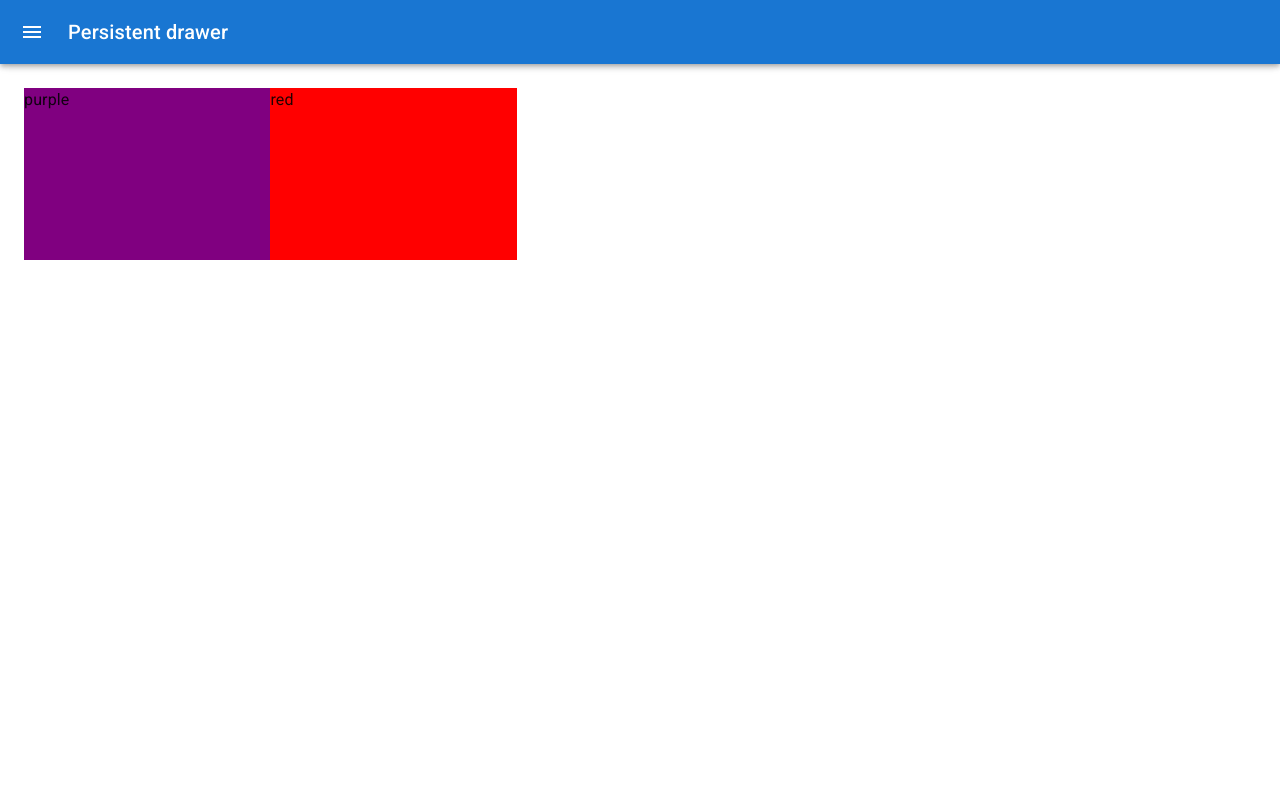
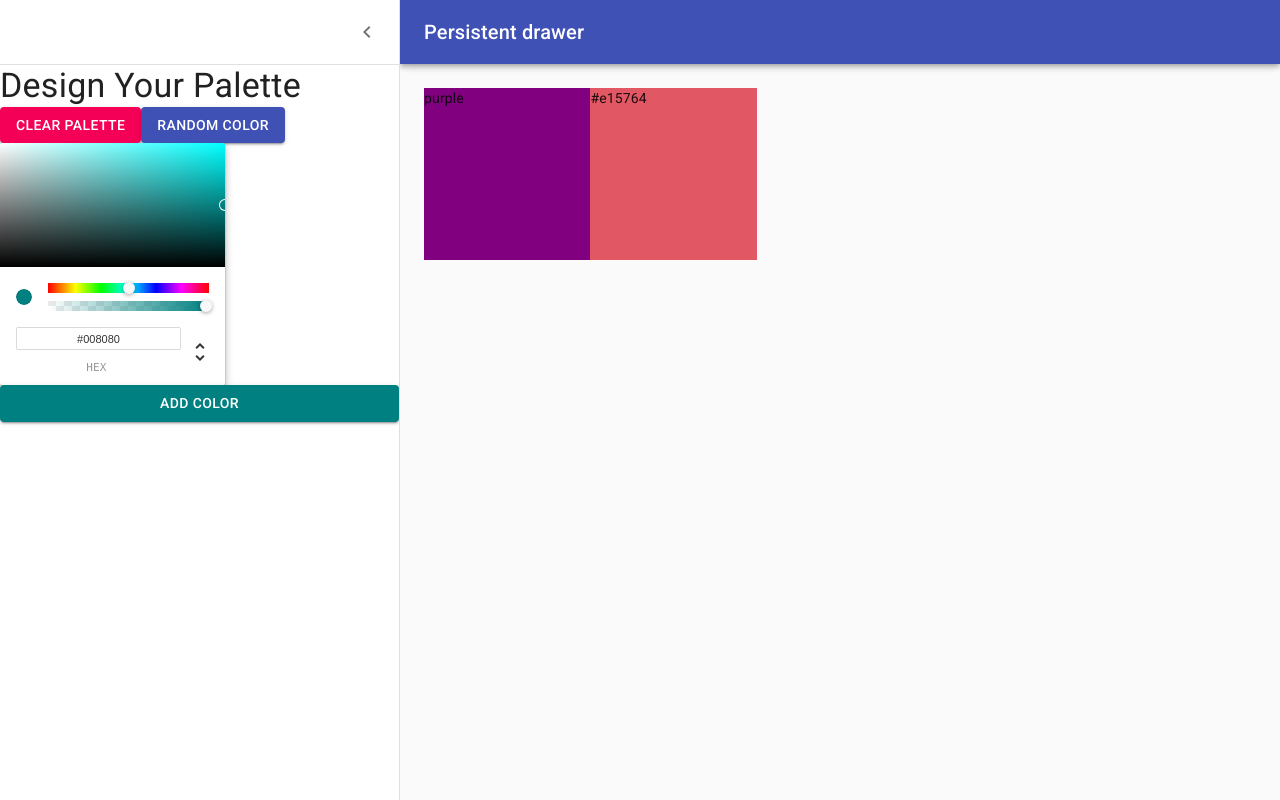
Before and after one commit to matic1909/color-app, a React (Create React App) app: page /palette/new in a window 1280 px wide. Built offline with nearby package versions, Linux system fonts and the light colour scheme.

Commit message:
downgraded to MUI v3 because color picker did not work with v5

```diff
--- a/src/components/Navbar/Navbar.js
+++ b/src/components/Navbar/Navbar.js
@@ -1,7 +1,7 @@
 import { useEffect, useRef, useState } from 'react';
 import { Link } from 'react-router-dom';
-import { Snackbar, Box, Select, MenuItem, IconButton } from '@mui/material';
-import { Close } from '@mui/icons-material';
+import { Snackbar, Box, Select, MenuItem, IconButton } from '@material-ui/core';
+import { Close } from '@material-ui/icons';
 import Slider from 'rc-slider';
 import 'rc-slider/assets/index.css';
 import * as Styled from './styles';
--- a/src/components/NewPaletteForm/NewPaletteForm.js
+++ b/src/components/NewPaletteForm/NewPaletteForm.js
@@ -1,152 +1,183 @@
-import { useState } from 'react';
-import { styled, useTheme } from '@mui/material/styles';
-import {
-  Box,
-  Drawer,
-  CssBaseline,
-  AppBar as MuiAppBar,
-  Toolbar,
-  Typography,
-  Divider,
-  IconButton,
-  Button,
-} from '@mui/material';
-import {
-  Menu as MenuIcon,
-  ChevronLeft as ChevronLeftIcon,
-} from '@mui/icons-material';
-import { HexColorPicker } from 'react-colorful';
+import React, { Component } from 'react';
+import classNames from 'classnames';
+import { withStyles } from '@material-ui/core/styles';
+import Drawer from '@material-ui/core/Drawer';
+import CssBaseline from '@material-ui/core/CssBaseline';
+import AppBar from '@material-ui/core/AppBar';
+import Toolbar from '@material-ui/core/Toolbar';
+import Typography from '@material-ui/core/Typography';
+import Divider from '@material-ui/core/Divider';
+import IconButton from '@material-ui/core/IconButton';
+import MenuIcon from '@material-ui/icons/Menu';
+import ChevronLeftIcon from '@material-ui/icons/ChevronLeft';
+import Button from '@material-ui/core/Button';
+import { ChromePicker } from 'react-color';
 import DraggableColorBox from './DraggableColorBox';
 
 const drawerWidth = 400;
 
-const Main = styled('main', { shouldForwardProp: (prop) => prop !== 'open' })(
-  ({ theme, open }) => ({
+const styles = (theme) => ({
+  root: {
+    display: 'flex',
+  },
+  appBar: {
+    transition: theme.transitions.create(['margin', 'width'], {
+      easing: theme.transitions.easing.sharp,
+      duration: theme.transitions.duration.leavingScreen,
+    }),
+  },
+  appBarShift: {
+    width: `calc(100% - ${drawerWidth}px)`,
+    marginLeft: drawerWidth,
+    transition: theme.transitions.create(['margin', 'width'], {
+      easing: theme.transitions.easing.easeOut,
+      duration: theme.transitions.duration.enteringScreen,
+    }),
+  },
+  menuButton: {
+    marginLeft: 12,
+    marginRight: 20,
+  },
+  hide: {
+    display: 'none',
+  },
+  drawer: {
+    width: drawerWidth,
+    flexShrink: 0,
+  },
+  drawerPaper: {
+    width: drawerWidth,
+  },
+  drawerHeader: {
+    display: 'flex',
+    alignItems: 'center',
+    padding: '0 8px',
+    ...theme.mixins.toolbar,
+    justifyContent: 'flex-end',
+  },
+  content: {
     flexGrow: 1,
-    height: `calc(100vh - 64px)`,
-    padding: theme.spacing(3),
+    height: 'calc(100vh - 64px)',
+    padding: theme.spacing.unit * 3,
     transition: theme.transitions.create('margin', {
       easing: theme.transitions.easing.sharp,
       duration: theme.transitions.duration.leavingScreen,
     }),
-    marginLeft: `-${drawerWidth}px`,
-    ...(open && {
+    marginLeft: -drawerWidth,
+  },
+  contentShift: {
     transition: theme.transitions.create('margin', {
       easing: theme.transitions.easing.easeOut,
       duration: theme.transitions.duration.enteringScreen,
     }),
     marginLeft: 0,
-    }),
-  })
-);
+  },
+});
 
-const AppBar = styled(MuiAppBar, {
-  shouldForwardProp: (prop) => prop !== 'open',
-})(({ theme, open }) => ({
-  transition: theme.transitions.create(['margin', 'width'], {
-    easing: theme.transitions.easing.sharp,
-    duration: theme.transitions.duration.leavingScreen,
-  }),
-  ...(open && {
-    width: `calc(100% - ${drawerWidth}px)`,
-    marginLeft: `${drawerWidth}px`,
-    transition: theme.transitions.create(['margin', 'width'], {
-      easing: theme.transitions.easing.easeOut,
-      duration: theme.transitions.duration.enteringScreen,
-    }),
-  }),
-}));
+class NewPaletteForm extends Component {
+  constructor(props) {
+    super(props);
+    this.state = {
+      open: true,
+      currentColor: 'teal',
+      colors: ['purple', '#e15764'],
+    };
+    this.updateCurrentColor = this.updateCurrentColor.bind(this);
+    this.addNewColor = this.addNewColor.bind(this);
+  }
 
-const DrawerHeader = styled('div')(({ theme }) => ({
-  display: 'flex',
-  alignItems: 'center',
-  padding: theme.spacing(0, 1),
-  // necessary for content to be below app bar
-  ...theme.mixins.toolbar,
-  justifyContent: 'flex-end',
-}));
-
-export default function NewPaletteForm() {
-  const [open, setOpen] = useState(false);
-  const [color, setColor] = useState('teal');
-  const [colors, setColors] = useState(['purple', 'red']);
-  const theme = useTheme();
-
-  const handleDrawerOpen = () => {
-    setOpen(true);
+  handleDrawerOpen = () => {
+    this.setState({ open: true });
   };
 
-  const handleDrawerClose = () => {
-    setOpen(false);
+  handleDrawerClose = () => {
+    this.setState({ open: false });
   };
 
-  const addNewColor = () => {
-    setColors([...colors, color]);
-  };
+  updateCurrentColor(newColor) {
+    this.setState({ currentColor: newColor.hex });
+  }
+
+  addNewColor() {
+    this.setState({ colors: [...this.state.colors, this.state.currentColor] });
+  }
+
+  render() {
+    const { classes } = this.props;
+    const { open } = this.state;
 
     return (
-    <Box sx={{ display: 'flex' }}>
+      <div className={classes.root}>
         <CssBaseline />
-      <AppBar position="fixed" open={open}>
-        <Toolbar>
+        <AppBar
+          position="fixed"
+          className={classNames(classes.appBar, {
+            [classes.appBarShift]: open,
+          })}
+        >
+          <Toolbar disableGutters={!open}>
             <IconButton
               color="inherit"
-            aria-label="open drawer"
-            onClick={handleDrawerOpen}
-            edge="start"
-            sx={{ mr: 2, ...(open && { display: 'none' }) }}
+              aria-label="Open drawer"
+              onClick={this.handleDrawerOpen}
+              className={classNames(classes.menuButton, open && classes.hide)}
             >
               <MenuIcon />
             </IconButton>
-          <Typography variant="h6" noWrap component="div">
+            <Typography variant="h6" color="inherit" noWrap>
               Persistent drawer
             </Typography>
           </Toolbar>
         </AppBar>
         <Drawer
-        sx={{
-          width: drawerWidth,
-          flexShrink: 0,
-          '& .MuiDrawer-paper': {
-            width: drawerWidth,
-            boxSizing: 'border-box',
-          },
-        }}
+          className={classes.drawer}
           variant="persistent"
           anchor="left"
           open={open}
+          classes={{
+            paper: classes.drawerPaper,
+          }}
         >
-        <DrawerHeader>
-          <IconButton onClick={handleDrawerClose}>
+          <div className={classes.drawerHeader}>
+            <IconButton onClick={this.handleDrawerClose}>
               <ChevronLeftIcon />
             </IconButton>
-        </DrawerHeader>
+          </div>
           <Divider />
-        <Typography variant="h4">Design your palette</Typography>
+          <Typography variant="h4">Design Your Palette</Typography>
           <div>
             <Button variant="contained" color="secondary">
-            Clear palette
+              Clear Palette
             </Button>
             <Button variant="contained" color="primary">
               Random Color
             </Button>
           </div>
-        <HexColorPicker color={color} onChange={setColor} />
+          <ChromePicker
+            color={this.state.currentColor}
+            onChangeComplete={this.updateCurrentColor}
+          />
           <Button
             variant="contained"
             color="primary"
-          style={{ backgroundColor: color }}
-          onClick={addNewColor}
+            style={{ backgroundColor: this.state.currentColor }}
+            onClick={this.addNewColor}
           >
             Add Color
           </Button>
         </Drawer>
-      <Main open={open}>
-        <DrawerHeader />
-        {colors.map((c) => (
-          <DraggableColorBox color={c} />
+        <main
+          className={classNames(classes.content, {
+            [classes.contentShift]: open,
+          })}
+        >
+          <div className={classes.drawerHeader} />
+          {this.state.colors.map((color) => (
+            <DraggableColorBox color={color} />
           ))}
-      </Main>
-    </Box>
+        </main>
+      </div>
     );
   }
+}
+export default withStyles(styles, { withTheme: true })(NewPaletteForm);
```
Also changed, not shown: package.json (+3 -6 lines), 1 other file (tests, documents, lock files or other folders). Lines whose indentation alone changed are shown as unchanged.
